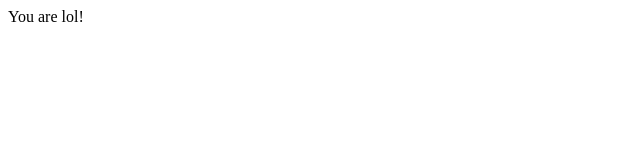
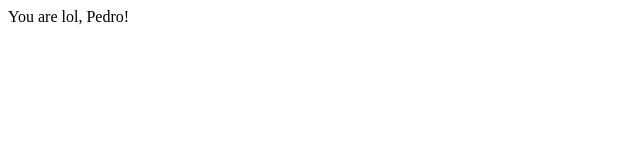
Before and after one commit to Argento-prg/WEBstudy, a plain HTML site: page index.html in a window 1280 px wide. Shown: the full height of the page, 0-640 px from the left. Drawn offline with Linux system fonts and the light colour scheme.

Commit message:
changed index.html (write Pedro)

```diff
--- a/index.html
+++ b/index.html
@@ -8,6 +8,6 @@
         <link rel="stylesheet" href="css/style.css">
     </head>
     <body>
-        You are lol!
+        You are lol, Pedro!
     </body>
 </html>
```
